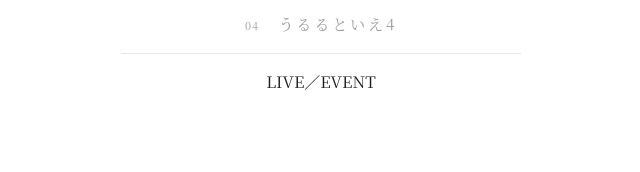
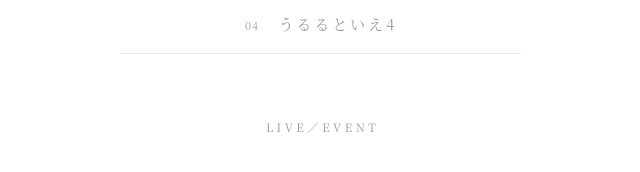
Before and after one commit to ululutoie-dev/ululutoie-shishu, a React (Vite) app: page / in a window 1280 px wide. Shown: the part 548-720 px from the top of the page, without its empty margins (319-959 px from the left). Built offline with nearby package versions, Linux system fonts and the light colour scheme.

Commit message:
Update app.css

```diff
--- a/src/styles/app.css
+++ b/src/styles/app.css
@@ -48,3 +48,4 @@ a { color: inherit; text-decoration: none; }
 /* 詩集のジャケット：目次の上部・中央。正方形を想定し、縦横比は維持。狭い画面では自動で縮む */
 .album-cover { margin: 0 0 2.6rem; }
 .album-cover img { display: block; width: 200px; max-width: 100%; height: auto; margin: 0 auto; box-shadow: 0 0 0 1px var(--rule); }
+.event-link { margin-top: 2.2rem; padding: 0.9rem 1.2rem 0.9rem calc(1.2rem + 0.3em); font-size: 0.72rem; letter-spacing: 0.3em; color: var(--ink-soft); }
```
